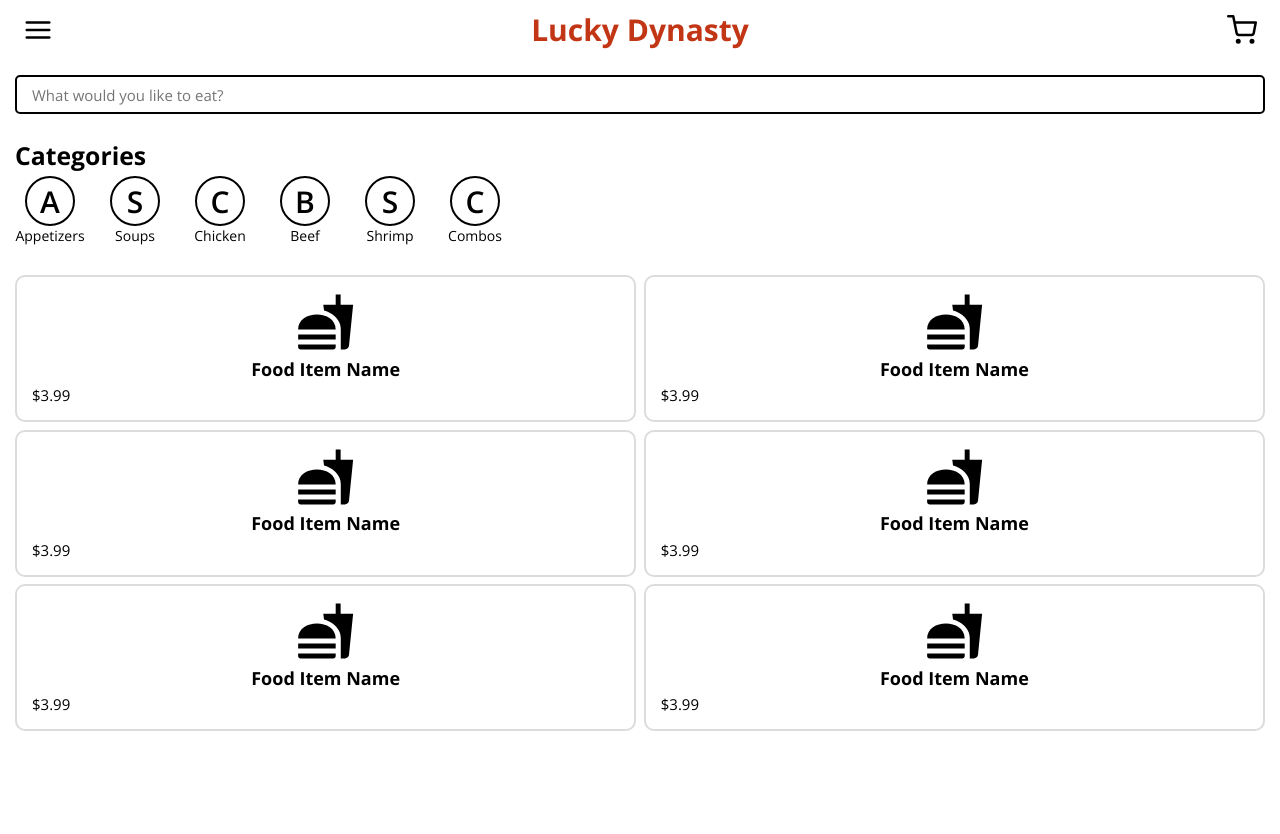
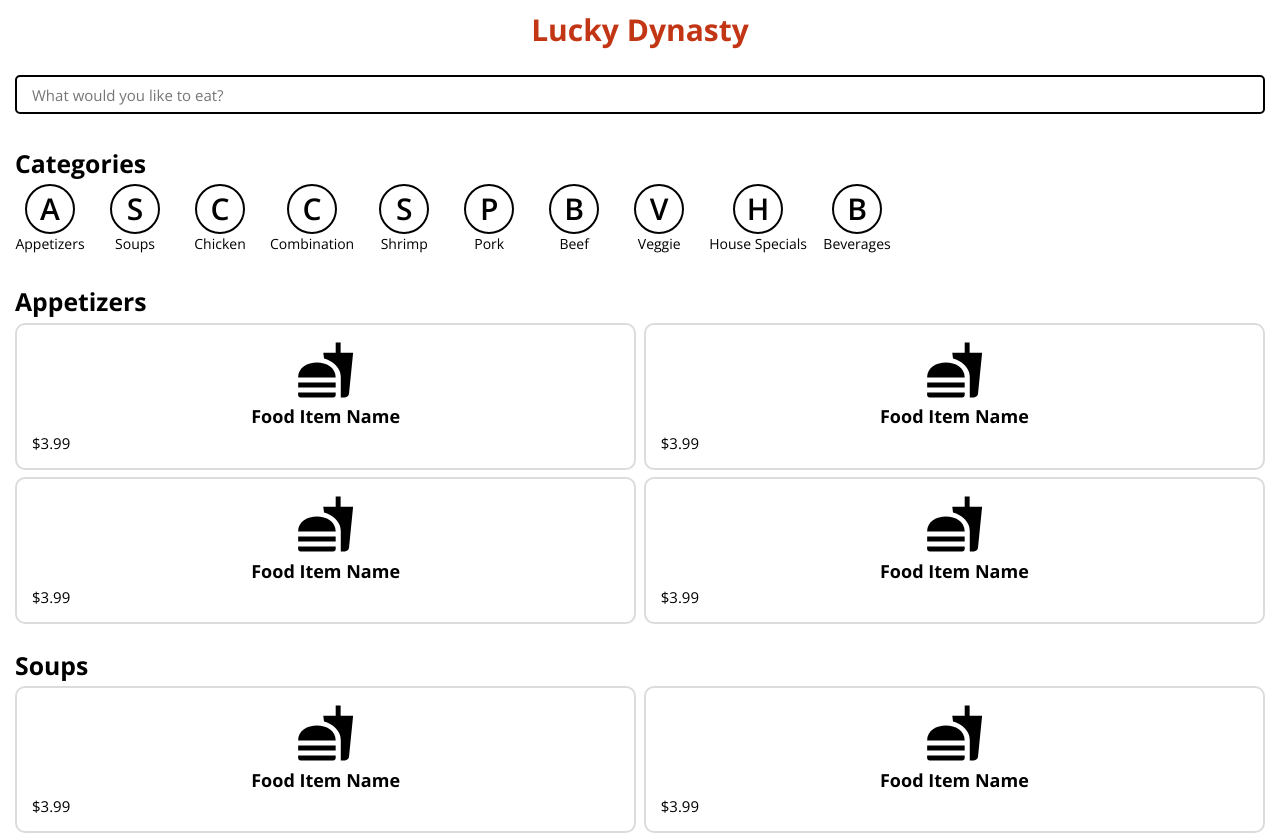
Before and after one commit to munchable-io/munchable-webapp, a React (Create React App) app: page / in a window 1280 px wide. Shown: the top 834 px of the page. Before the commit the page ends 800 px from the top, so only its background shows below. Built offline with nearby package versions, Linux system fonts and the light colour scheme.

Commit message:
Menu item popup modal

```diff
--- a/src/features/categories/Categories.js
+++ b/src/features/categories/Categories.js
@@ -8,12 +8,16 @@ const Categories = () => {
 				<h3>Categories</h3>
 			</div>
 			<div className="overflow row">
-				<Category>Appetizers</Category>
-				<Category>Soups</Category>
-				<Category>Chicken</Category>
-				<Category>Beef</Category>
-				<Category>Shrimp</Category>
-				<Category>Combos</Category>
+				<Category href="appetizers">Appetizers</Category>
+				<Category href="soups">Soups</Category>
+				<Category href="chicken">Chicken</Category>
+				<Category href="combination">Combination</Category>
+				<Category href="shrimp">Shrimp</Category>
+				<Category href="pork">Pork</Category>
+				<Category href="beef">Beef</Category>
+				<Category href="veggie">Veggie</Category>
+				<Category href="house">House Specials</Category>
+				<Category href="beverages">Beverages</Category>
 			</div>
 		</StyledCategories>
 	);
--- a/src/features/categories/Categories.styled.js
+++ b/src/features/categories/Categories.styled.js
@@ -4,6 +4,10 @@ export const StyledCategories = styled.div`
 	display: flex;
 	flex-direction: column;
 	row-gap: 0.5rem;
+	position: sticky;
+	top: 0;
+	background: white;
+	padding: 0.5rem 0;
 
 	.overflow {
 		overflow-x: scroll;
@@ -11,11 +15,10 @@ export const StyledCategories = styled.div`
 	}
 `;
 
-export const StyledCategory = styled.div`
+export const StyledCategory = styled.a`
 	display: flex;
 	flex-direction: column;
 	align-items: center;
-	max-width: 70px;
 	min-width: 70px;
 
 	span {
@@ -32,5 +35,6 @@ export const StyledCategory = styled.div`
 
 	p {
 		font-size: 14px;
+		white-space: nowrap;
 	}
 `;
--- a/src/features/categories/Category.js
+++ b/src/features/categories/Category.js
@@ -1,8 +1,8 @@
 import { StyledCategory } from "./Categories.styled";
 
-const Category = ({ children }) => {
+const Category = ({ children, href }) => {
 	return (
-		<StyledCategory>
+		<StyledCategory href={`#${href?.toLowerCase()}`}>
 			<span>{children[0]?.toUpperCase()}</span>
 			<p>{children}</p>
 		</StyledCategory>
--- a/src/features/layout/header/Header.js
+++ b/src/features/layout/header/Header.js
@@ -1,16 +1,16 @@
 import { Link } from "react-router-dom";
 import { StyledHeader } from "./Header.styled";
-import Cart from "./cart/Cart";
-import MainNav from "./nav/MainNav";
+// import Cart from "./cart/Cart";
+// import MainNav from "./nav/MainNav";
 
 const Header = () => {
 	return (
 		<StyledHeader>
-			<MainNav />
+			{/* <MainNav /> */}
 			<h2 className="red">
 				<Link to="">Lucky Dynasty</Link>
 			</h2>
-			<Cart />
+			{/* <Cart /> */}
 		</StyledHeader>
 	);
 };
--- a/src/features/layout/header/Header.styled.js
+++ b/src/features/layout/header/Header.styled.js
@@ -3,6 +3,6 @@ import styled from "styled-components";
 export const StyledHeader = styled.header`
 	display: flex;
 	align-items: center;
-	justify-content: space-between;
+	justify-content: center; // space-between
 	padding: 1rem 1.5rem;
 `;
--- a/src/features/menu/Menu.styled.js
+++ b/src/features/menu/Menu.styled.js
@@ -1,7 +1,13 @@
 import styled from "styled-components";
 
-export const StyledMenu = styled.section`
-	display: grid;
-	grid-template-columns: auto auto;
-	grid-gap: 0.5rem;
+export const MenuCategory = styled.section`
+	display: flex;
+	flex-direction: column;
+	row-gap: 0.5rem;
+
+	.menuGrid {
+		display: grid;
+		grid-template-columns: 1fr 1fr;
+		grid-gap: 0.5rem;
+	}
 `;
--- a/src/features/menu/menuItem/MenuItem.js
+++ b/src/features/menu/menuItem/MenuItem.js
@@ -1,9 +1,9 @@
 import { StyledMenuItem } from "./MenuItem.styled";
 import { MdFastfood } from "react-icons/md";
 
-const MenuItem = () => {
+const MenuItem = ({ onClick }) => {
 	return (
-		<StyledMenuItem>
+		<StyledMenuItem onClick={onClick}>
 			<MdFastfood />
 			<h4>Food Item Name</h4>
 			<p>$3.99</p>
--- /dev/null
+++ b/src/features/ui/modal/Modal.js
@@ -0,0 +1,17 @@
+import React from "react";
+import { StyledModal } from "./Modal.styled";
+import { FiX } from "react-icons/fi";
+
+const Modal = ({ children, title, onExit }) => {
+	return (
+		<StyledModal>
+			<div className="row space-between">
+				<h2>{title}</h2>
+				<FiX onClick={onExit} />
+			</div>
+			{children}
+		</StyledModal>
+	);
+};
+
+export default Modal;
--- /dev/null
+++ b/src/features/ui/modal/Modal.styled.js
@@ -0,0 +1,18 @@
+import styled from "styled-components";
+
+export const StyledModal = styled.div`
+	background: white;
+	width: 100%;
+	padding: 1rem;
+	border-radius: 5px;
+	display: flex;
+	flex-direction: column;
+	row-gap: 1rem;
+	color: black;
+
+	svg {
+		color: black;
+		width: 2.5rem;
+		height: 2.5rem;
+	}
+`;
--- /dev/null
+++ b/src/features/ui/overlay/Overlay.js
@@ -0,0 +1,7 @@
+import { StyledOverlay } from "./Overlay.styled";
+
+const Overlay = ({ children }) => {
+	return <StyledOverlay>{children}</StyledOverlay>;
+};
+
+export default Overlay;
--- /dev/null
+++ b/src/features/ui/overlay/Overlay.styled.js
@@ -0,0 +1,14 @@
+import styled from "styled-components";
+
+export const StyledOverlay = styled.div`
+	position: fixed;
+	top: 0;
+	left: 0;
+	width: 100%;
+	height: 100%;
+	background: rgba(0, 0, 0, 0.5);
+	display: flex;
+	align-items: center;
+	justify-content: center;
+	padding: 1rem;
+`;
--- a/src/pages/HomePage.js
+++ b/src/pages/HomePage.js
@@ -1,22 +1,125 @@
+import { useState } from "react";
 import Categories from "../features/categories/Categories";
-import { StyledMenu } from "../features/menu/Menu.styled";
+import { MenuCategory } from "../features/menu/Menu.styled";
 import MenuItem from "../features/menu/menuItem/MenuItem";
 import SearchBar from "../features/searchBar/SearchBar";
+import Modal from "../features/ui/modal/Modal";
+import { StyledOverlay } from "../features/ui/overlay/Overlay.styled";
 
 const HomePage = () => {
+	const [menuItemModalOpen, setMenuItemModalOpen] = useState(false);
 	return (
-		<div className="column rg-2">
-			<SearchBar />
-			<Categories />
-			<StyledMenu>
-				<MenuItem />
-				<MenuItem />
-				<MenuItem />
-				<MenuItem />
-				<MenuItem />
-				<MenuItem />
-			</StyledMenu>
-		</div>
+		<>
+			<div className="column rg-2">
+				<SearchBar />
+				<Categories />
+				<MenuCategory id="appetizers">
+					<h3>Appetizers</h3>
+					<div className="menuGrid">
+						<MenuItem onClick={() => setMenuItemModalOpen(true)} />
+						<MenuItem onClick={() => setMenuItemModalOpen(true)} />
+						<MenuItem onClick={() => setMenuItemModalOpen(true)} />
+						<MenuItem onClick={() => setMenuItemModalOpen(true)} />
+					</div>
+				</MenuCategory>
+				<MenuCategory id="soups">
+					<h3>Soups</h3>
+					<div className="menuGrid">
+						<MenuItem onClick={() => setMenuItemModalOpen(true)} />
+						<MenuItem onClick={() => setMenuItemModalOpen(true)} />
+						<MenuItem onClick={() => setMenuItemModalOpen(true)} />
+						<MenuItem onClick={() => setMenuItemModalOpen(true)} />
+					</div>
+				</MenuCategory>
+				<MenuCategory id="chicken">
+					<h3>Chicken Entrees</h3>
+					<div className="menuGrid">
+						<MenuItem onClick={() => setMenuItemModalOpen(true)} />
+						<MenuItem onClick={() => setMenuItemModalOpen(true)} />
+						<MenuItem onClick={() => setMenuItemModalOpen(true)} />
+						<MenuItem onClick={() => setMenuItemModalOpen(true)} />
+					</div>
+				</MenuCategory>
+				<MenuCategory id="combination">
+					<h3>Combination Entrees</h3>
+					<div className="menuGrid">
+						<MenuItem onClick={() => setMenuItemModalOpen(true)} />
+						<MenuItem onClick={() => setMenuItemModalOpen(true)} />
+						<MenuItem onClick={() => setMenuItemModalOpen(true)} />
+						<MenuItem onClick={() => setMenuItemModalOpen(true)} />
+					</div>
+				</MenuCategory>
+				<MenuCategory id="shrimp">
+					<h3>Shrimp Entrees</h3>
+					<div className="menuGrid">
+						<MenuItem onClick={() => setMenuItemModalOpen(true)} />
+						<MenuItem onClick={() => setMenuItemModalOpen(true)} />
+						<MenuItem onClick={() => setMenuItemModalOpen(true)} />
+						<MenuItem onClick={() => setMenuItemModalOpen(true)} />
+					</div>
+				</MenuCategory>
+				<MenuCategory id="pork">
+					<h3>Pork Entrees</h3>
+					<div className="menuGrid">
+						<MenuItem onClick={() => setMenuItemModalOpen(true)} />
+						<MenuItem onClick={() => setMenuItemModalOpen(true)} />
+						<MenuItem onClick={() => setMenuItemModalOpen(true)} />
+						<MenuItem onClick={() => setMenuItemModalOpen(true)} />
+					</div>
+				</MenuCategory>
+				<MenuCategory id="beef">
+					<h3>Beef Entrees</h3>
+					<div className="menuGrid">
+						<MenuItem onClick={() => setMenuItemModalOpen(true)} />
+						<MenuItem onClick={() => setMenuItemModalOpen(true)} />
+						<MenuItem onClick={() => setMenuItemModalOpen(true)} />
+						<MenuItem onClick={() => setMenuItemModalOpen(true)} />
+					</div>
+				</MenuCategory>
+				<MenuCategory id="veggie">
+					<h3>Vegetable Entrees</h3>
+					<div className="menuGrid">
+						<MenuItem onClick={() => setMenuItemModalOpen(true)} />
+						<MenuItem onClick={() => setMenuItemModalOpen(true)} />
+						<MenuItem onClick={() => setMenuItemModalOpen(true)} />
+						<MenuItem onClick={() => setMenuItemModalOpen(true)} />
+					</div>
+				</MenuCategory>
+				<MenuCategory id="house">
+					<h3>House Specials</h3>
+					<div className="menuGrid">
+						<MenuItem onClick={() => setMenuItemModalOpen(true)} />
+						<MenuItem onClick={() => setMenuItemModalOpen(true)} />
+						<MenuItem onClick={() => setMenuItemModalOpen(true)} />
+						<MenuItem onClick={() => setMenuItemModalOpen(true)} />
+					</div>
+				</MenuCategory>
+				<MenuCategory id="beverages">
+					<h3>Beverages</h3>
+					<div className="menuGrid">
+						<MenuItem onClick={() => setMenuItemModalOpen(true)} />
+						<MenuItem onClick={() => setMenuItemModalOpen(true)} />
+						<MenuItem onClick={() => setMenuItemModalOpen(true)} />
+						<MenuItem onClick={() => setMenuItemModalOpen(true)} />
+					</div>
+				</MenuCategory>
+			</div>
+			{menuItemModalOpen && (
+				<StyledOverlay>
+					<Modal
+						title="Test Title"
+						onExit={() => setMenuItemModalOpen(false)}
+					>
+						<p>
+							Lorem ipsum dolor sit amet, consectetur adipisicing
+							elit. Necessitatibus, earum omnis harum illum odio
+							voluptatem dicta dignissimos officia quas
+							consequuntur.
+						</p>
+					</Modal>
+				</StyledOverlay>
+			)}
+		</>
 	);
 };
 
```
